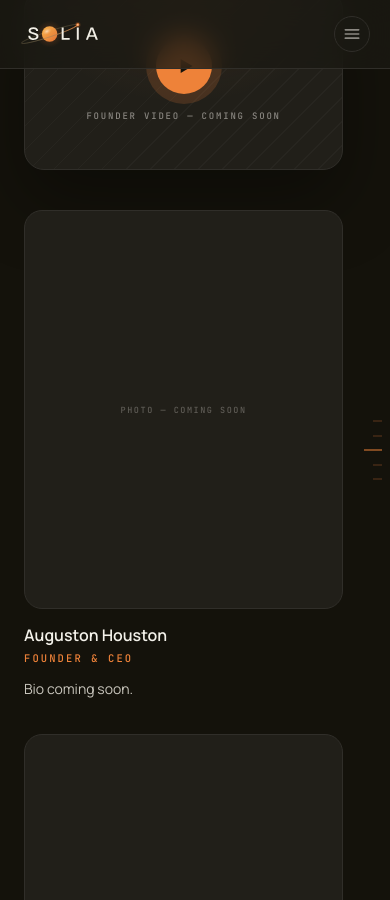
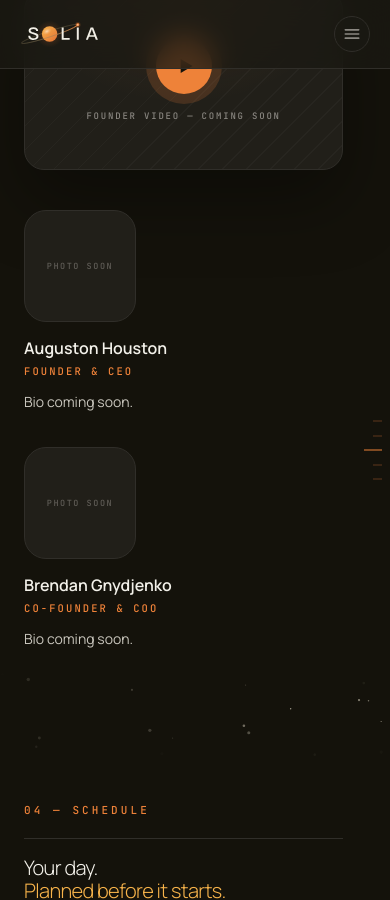
Before and after one commit to Solia-SaaS/Solia-Site, a Jekyll site: the page built from index.html, in a window 390 px wide and 900 px high, scrolled down 5961 px. Built offline with Jekyll 4.4.1, drawn with Linux system fonts in a browser that asks for light colours.

Commit message:
Founder photos shrunk to small square headshots
Co-Authored-By: Claude Fable 5 <noreply@anthropic.com>

```diff
--- a/assets/css/landing.css
+++ b/assets/css/landing.css
@@ -552,13 +552,16 @@ main.landing {
 }
 .founder-card { margin: 0; }
 .founder-photo {
-  aspect-ratio: 4 / 5;
-  border-radius: 18px;
+  /* small headshot, not a poster */
+  width: clamp(112px, 13vw, 156px);
+  aspect-ratio: 1;
+  border-radius: 22px;
   background: var(--raised);
   border: 1px solid var(--rule);
   display: flex;
   align-items: center;
   justify-content: center;
+  overflow: hidden;
 }
 .founder-photo .ph-note { margin: 0; }
 .founder-photo img { width: 100%; height: 100%; object-fit: cover; display: block; }
--- a/index.html
+++ b/index.html
@@ -452,7 +452,7 @@ description: Solia is a Life Operating System designed to align your actions wit
       <div class="founder-grid">
         <figure class="founder-card" data-reveal>
           <div class="founder-photo">
-            <span class="ph-note">Photo — coming soon</span>
+            <span class="ph-note">Photo soon</span>
           </div>
           <figcaption>
             <p class="founder-name">Auguston Houston</p>
@@ -462,7 +462,7 @@ description: Solia is a Life Operating System designed to align your actions wit
         </figure>
         <figure class="founder-card" data-reveal>
           <div class="founder-photo">
-            <span class="ph-note">Photo — coming soon</span>
+            <span class="ph-note">Photo soon</span>
           </div>
           <figcaption>
             <p class="founder-name">Brendan Gnydjenko</p>
```
